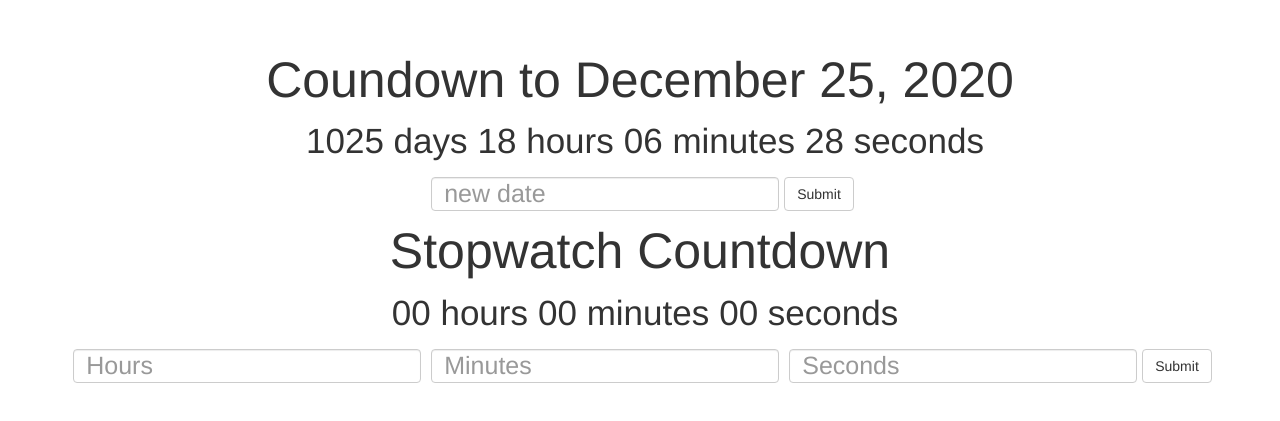
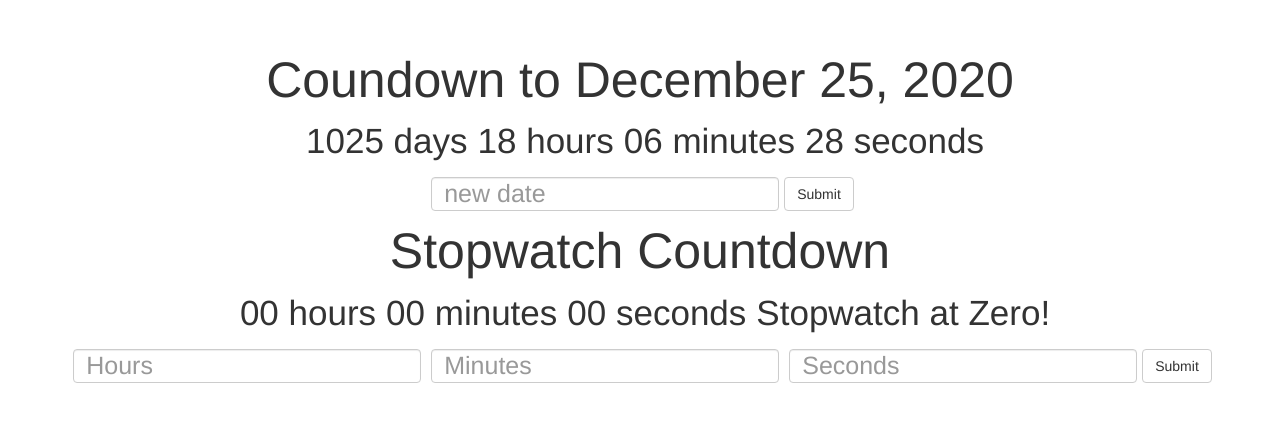
Before and after one commit to dwgarrett2013/countdownchamp, a React (Create React App) app: page / in a window 1280 px wide. Shown: the part 211-632 px from the top of the page. Built offline with nearby package versions, Linux system fonts and the light colour scheme.

Commit message:
finishing display if countdown is at 0, need to remove unnecessary logging statements

```diff
--- a/src/App.css
+++ b/src/App.css
@@ -8,7 +8,7 @@
   font-size: 50px;
 }
 
-.Clock-days, .Clock-hours, .Clock-minutes, .Clock-seconds, .Stopwatch-hours, .Stopwatch-minutes, .Stopwatch-seconds {
+.Clock-days, .Clock-hours, .Clock-minutes, .Clock-seconds, .Stopwatch-hours, .Stopwatch-minutes, .Stopwatch-seconds, .Stopwatch-alarm {
     display: inline;
     margin-left: 10px;
 }
--- a/src/Stopwatch.jsx
+++ b/src/Stopwatch.jsx
@@ -14,7 +14,8 @@ class Stopwatch extends Component {
       minutes: 0,
       seconds: 0,
       futureTime: '',
-      currentTime: new Date()
+      currentTime: new Date(),
+      stopwatchAtZero: false
     }
     //need to add code the adjust the currentTime
     console.log('currentTime',this.props.currentTime);
@@ -55,6 +56,10 @@ class Stopwatch extends Component {
       hours=0;
       minutes=0;
       seconds=0;
+      this.setState({stopwatchAtZero:true});
+    }
+    else {
+      this.setState({stopwatchAtZero:false});
     }
 
     this.setState({hours, minutes, seconds});
@@ -67,13 +72,30 @@ class Stopwatch extends Component {
     //one can add leadingZero() methods so that the displayed value is leading zeroes, for security reasons, this logic should be display-based, as opposed to actual implementable logic
     //if the deadline has already passed, then it will display a negative prior
     //console.log("hello" + this.state.secondsLeft);
+
+    if(this.state.stopwatchAtZero===true) {
+      console.log("hello");
+      return (
+        <div>
+          <div className="Stopwatch-hours">{this.leadingZero(this.state.hours)} hours</div>
+          <div className="Stopwatch-minutes">{this.leadingZero(this.state.minutes)} minutes</div>
+          <div className="Stopwatch-seconds">{this.leadingZero(this.state.seconds)} seconds</div>
+          <div className="Stopwatch-alarm">Stopwatch at Zero!</div>
+        </div>
+      );
+    }
+    else {
+      console.log(this.state.stopwatchAtZero);
       return (
         <div>
           <div className="Stopwatch-hours">{this.leadingZero(this.state.hours)} hours</div>
           <div className="Stopwatch-minutes">{this.leadingZero(this.state.minutes)} minutes</div>
           <div className="Stopwatch-seconds">{this.leadingZero(this.state.seconds)} seconds</div>
         </div>
-    )
+      );
+    }
+
+
   }
 }
 
```
Lines whose indentation alone changed are shown as unchanged.
